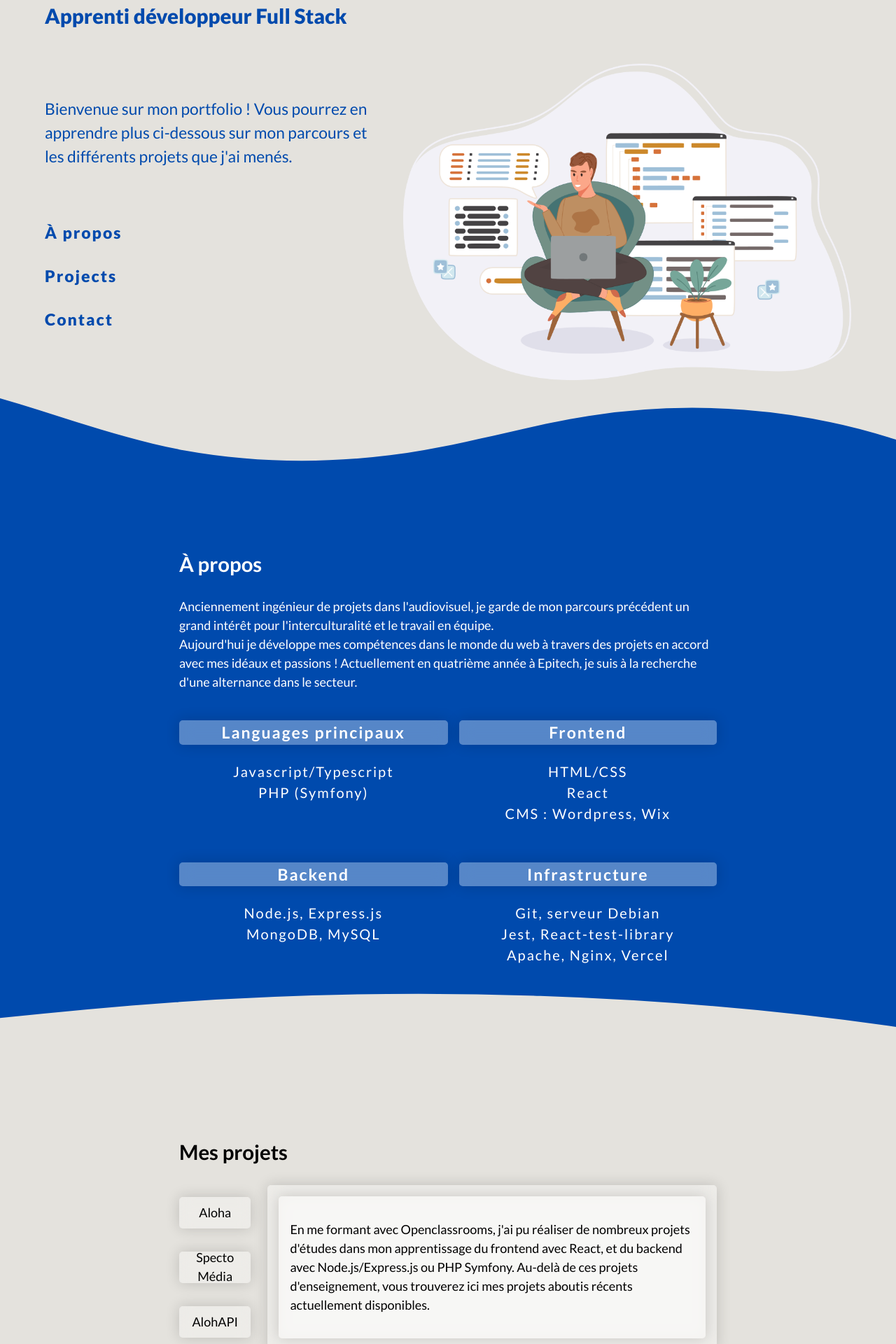
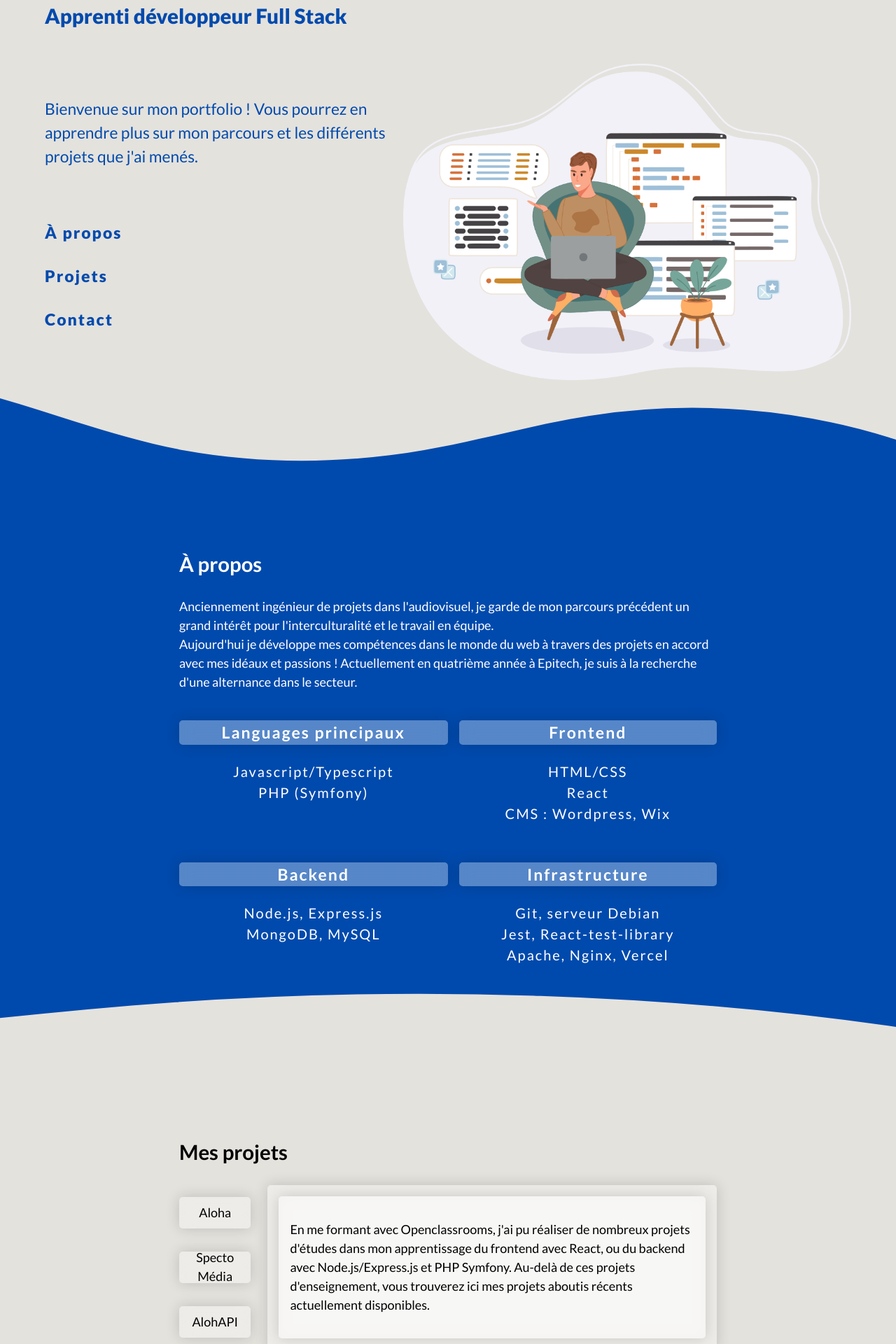
Before and after one commit to Clv86/portfolio, a React (Vite) app: page / in a window 1280 px wide. Shown: the part 160-2080 px from the top of the page at 70% size. Built offline with nearby package versions, Linux system fonts and the light colour scheme; a web font is replaced by a local one.

Commit message:
Text edited

```diff
--- a/src/assets/projects.json
+++ b/src/assets/projects.json
@@ -20,7 +20,7 @@
     },
     {
       "name": "intro",
-      "description": "En me formant avec Openclassrooms, j'ai pu réaliser de nombreux projets d'études dans mon apprentissage du frontend avec React, et du backend avec Node.js/Express.js ou PHP Symfony. Au-delà de ces projets d'enseignement, vous trouverez ici mes projets aboutis récents actuellement disponibles.",
+      "description": "En me formant avec Openclassrooms, j'ai pu réaliser de nombreux projets d'études dans mon apprentissage du frontend avec React, ou du backend avec Node.js/Express.js et PHP Symfony. Au-delà de ces projets d'enseignement, vous trouverez ici mes projets aboutis récents actuellement disponibles.",
       "type": "intro",
       "link": ""
     }
--- a/src/components/Header.tsx
+++ b/src/components/Header.tsx
@@ -31,9 +31,8 @@ function Header() {
         <div className="hero-text">
           <div className="intro-text">
             <p>
-              Bienvenue sur mon portfolio ! Vous pourrez en apprendre plus
-              ci-dessous sur mon parcours et les différents projets que j'ai
-              menés.
+              Bienvenue sur mon portfolio ! Vous pourrez en apprendre plus sur
+              mon parcours et les différents projets que j'ai menés.
             </p>
           </div>
           <div className="navbar">
@@ -45,7 +44,7 @@ function Header() {
               </li>
               <li>
                 <Link to="projects" smooth={true} duration={500} tabIndex={0}>
-                  Projects
+                  Projets
                 </Link>
               </li>
               <li>
```
